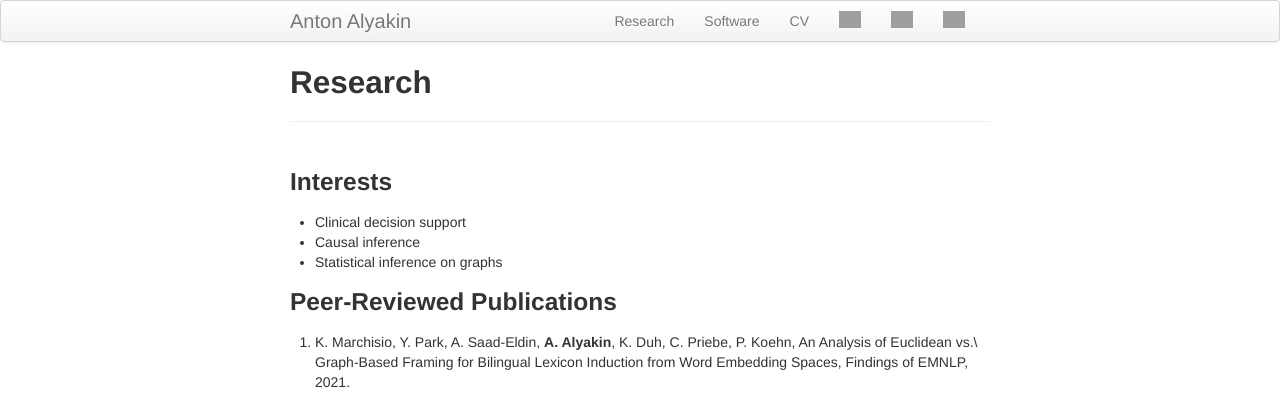
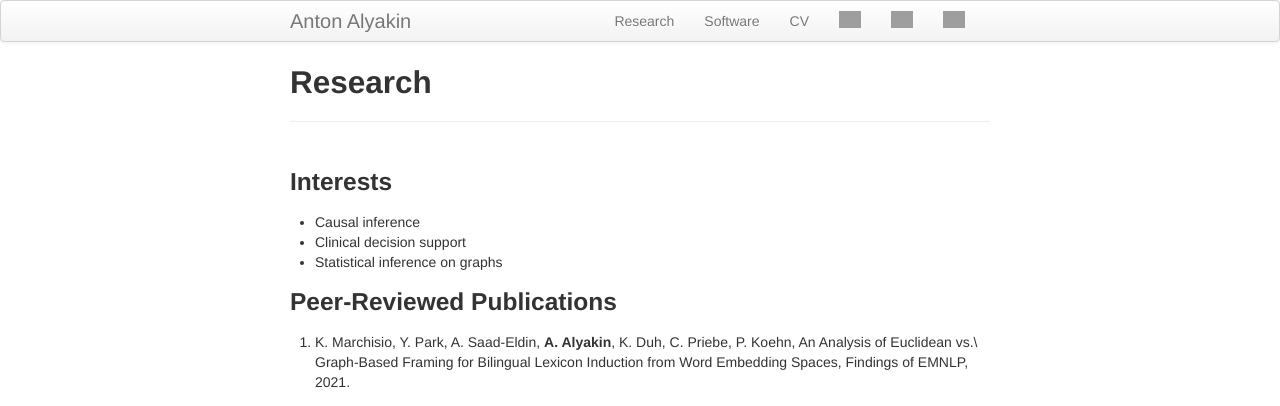
Before and after one commit to alyakin314/alyakin314.github.io, a Jekyll site: the page built from pages/research.md, in a window 1280 px wide. Shown: the top 406 px of the page. Built offline with Jekyll 4.4.1, drawn with Linux system fonts in a browser that asks for light colours; grey boxes are pictures that could not be loaded.

```diff
--- a/pages/research.md
+++ b/pages/research.md
@@ -3,8 +3,8 @@ layout: page
 title: Research
 ---
 ### Interests
+- Causal inference
 - Clinical decision support
-- Causal inference
 - Statistical inference on graphs
 
 ### Peer-Reviewed Publications
```
